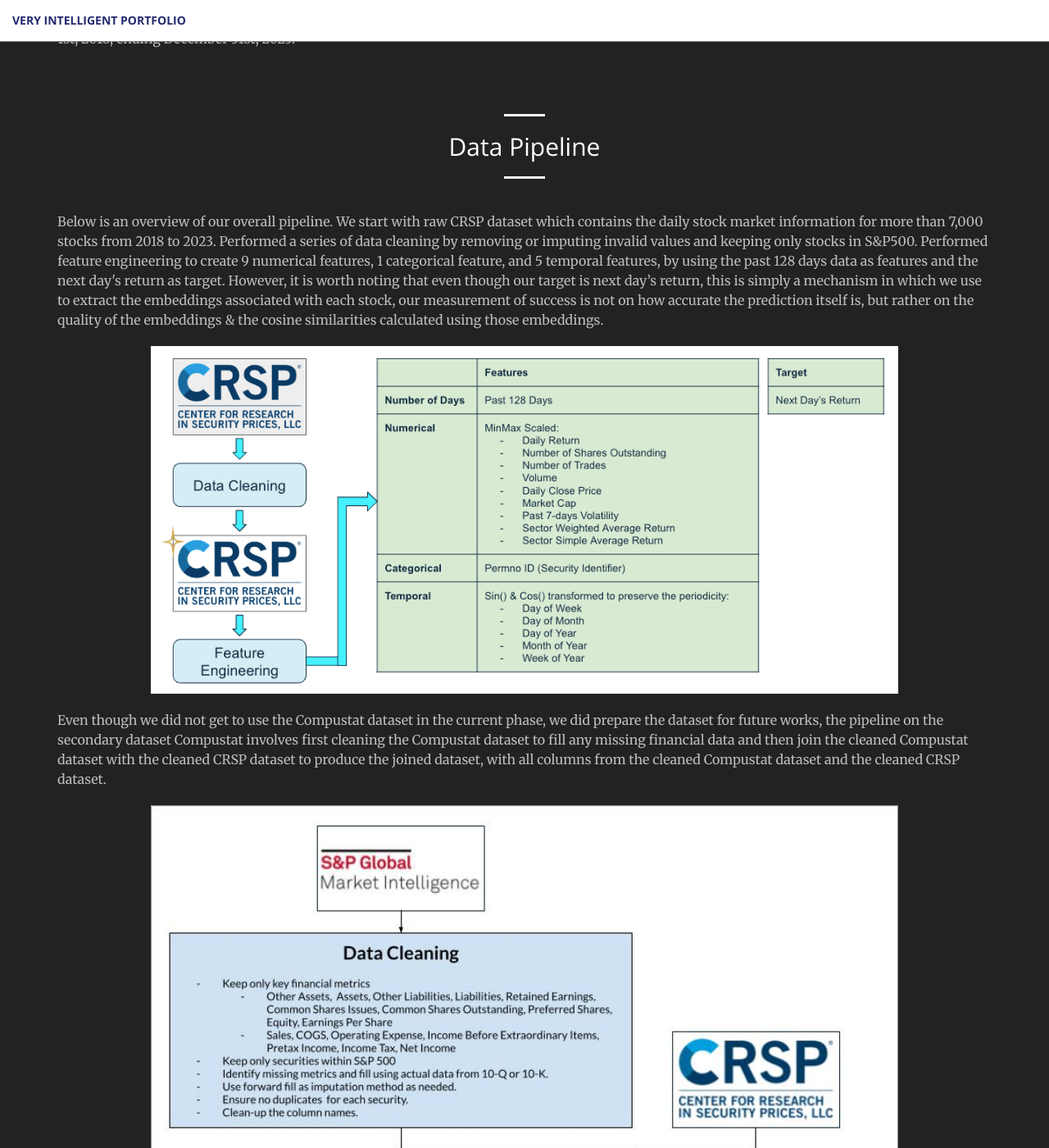
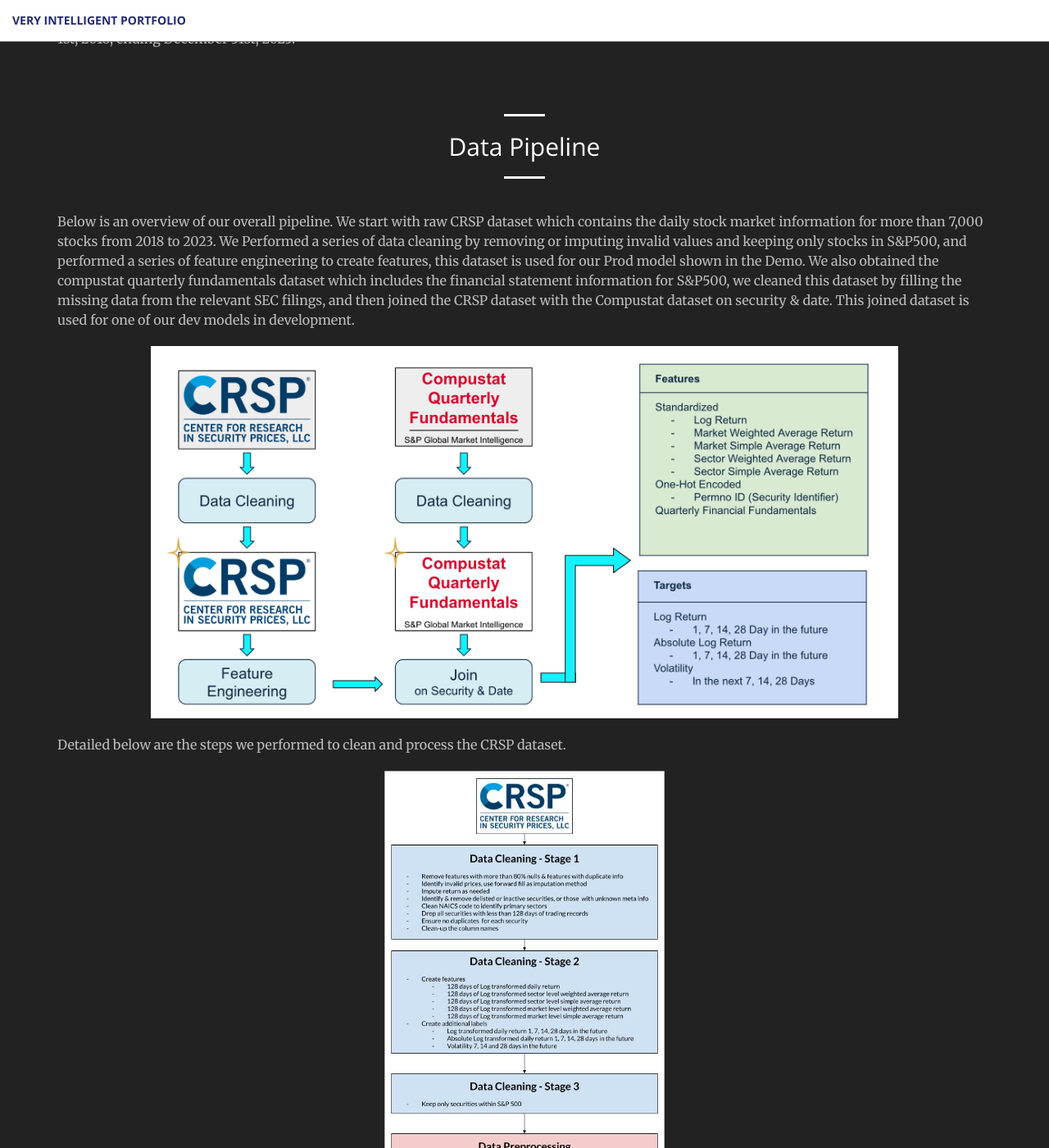
Before and after one commit to Very-Intelligent-Portfolio/Very-Intelligent-Portfolio.github.io, a Jekyll site: the page built from docs/datamodel.html, in a window 1280 px wide and 1400 px high, scrolled down 2392 px. Shown: the whole window at 82% size. Built offline with Jekyll 4.4.1, drawn with Linux system fonts in a browser that asks for light colours; some of the changed text lies outside the part shown.

Commit message:
update_data_model

```diff
--- a/docs/_includes/blackbox.html
+++ b/docs/_includes/blackbox.html
@@ -60,14 +60,12 @@
                 <hr class="light">
                 <h2 class="section-heading text-center">Data Pipeline</h2>
                 <hr class="light" id="add-bottom">
-                <p class="text-faded">Below is an overview of our overall pipeline. We start with raw CRSP dataset which contains the daily stock market information for more than 7,000 stocks from 2018 to 2023.
-                Performed a series of data cleaning by removing or imputing invalid values and keeping only stocks in S&P500.
-                Performed feature engineering to create 9 numerical features, 1 categorical feature, and 5 temporal features, by using the past 128 days data as features and the next day's return as target.
-                However, it is worth noting that even though our target is next day’s return, this is simply a mechanism in which we use to extract the embeddings associated with each stock, our measurement of success is not on how accurate the prediction itself is, but rather on the quality of the embeddings & the cosine similarities calculated using those embeddings.
-                </p>
+                <p class="text-faded">Below is an overview of our overall pipeline. We start with raw CRSP dataset which contains the daily stock market information for more than 7,000 stocks from 2018 to 2023. We Performed a series of data cleaning by removing or imputing invalid values and keeping only stocks in S&P500, and performed a series of feature engineering to create features, this dataset is used for our Prod model shown in the Demo. We also obtained the compustat quarterly fundamentals dataset which includes the financial statement information for S&P500, we cleaned this dataset by filling the missing data from the relevant SEC filings, and then joined the CRSP dataset with the Compustat dataset on security & date. This joined dataset is used for one of our dev models in development.</p>
                 <div class="text-center"><img src="img/pipeline/pipeline.jpg" id="center_larger" alt="" style="margin-bottom: 20px;"></div>
-                <p class="text-faded">Even though we did not get to use the Compustat dataset in the current phase, we did prepare the dataset for future works, the pipeline on the secondary dataset Compustat involves first cleaning the Compustat dataset to fill any missing financial data and then join the cleaned Compustat dataset with the cleaned CRSP dataset to produce the joined dataset, with all columns from the cleaned Compustat dataset and the cleaned CRSP dataset.</p>
-                <div class="text-center"><img src="img/pipeline/compustat.jpg" id="center_larger" alt=""></div>
+                <p class="text-faded">Detailed below are the steps we performed to clean and process the CRSP dataset.</p>
+                <div class="text-center"><img src="img/pipeline/crsp.jpg" id="center_small" alt=""></div>
+                <p class="text-faded">Detailed below are the steps we performed to clean and process the Compustat dataset, which is joined to the cleaned CRSP dataset to produce the complete dataset with market and fundamental data.</p>
+                <div class="text-center"><img src="img/pipeline/compustat.jpg" id="center_large" alt=""></div>
             </div>
         </div>
     </div>
@@ -75,22 +73,17 @@
         <div class="row" id="add-bottom">
             <div class="col-lg-12">
                 <hr class="light">
-                <h2 class="section-heading text-center">Model Architecture</h2>
+                <h2 class="section-heading text-center">Baseline</h2>
                 <hr class="light" id="add-bottom">
-                <p class="text-faded">Our model employs a simple architecture as pictured below. We separated our data to numerical features vs categorical features.
+                <p class="text-faded">Our baseline model employs a simple architecture as pictured below. This takes inspiration from word2vec and treats each Permno (stock identifier) as a word and extracts the static embedding associated with each Permno from the embedding layer. We separated our data to numerical features vs categorical features.
                 Numerical features are directly passed to multiple multi-headed self-attention layers whereas the categorical features is first pass through an embedding layer to generate the static embeddings associated with each permno, before being passed to multiple multi-headed self-attention layers.
                 The learned representations from both the numerical & embedding features are concatenated to produce the final prediction.
                 As mentioned before, we, however, do not use the predictions for the downstream task, and only use the learned embeddings from the embedding layer for portfolio optimization.
                 </p>
-                <div class="text-center"><img src="img/pipeline/model.jpg" id="center_larger" alt="" style="margin-bottom: 20px;"></div>
+                <div class="text-center"><img src="img/pipeline/baseline.jpg" id="center_large" alt="" style="margin-bottom: 20px;"></div>
             </div>
         </div>
-        <div class="row" id="add-bottom">
-            <div class="col-lg-12">
-                <hr class="light">
-                <h2 class="section-heading text-center">Model Experiments</h2>
-                <hr class="light" id="add-bottom">
-            </div>
+        <div class="row">
             <div class="col-lg-8">
                 <p class="text-faded">We experimented both in terms of data and in terms of the model architecture & hyperparameter tuning.
                     During training, we considered both standardization and MinMax scaling and concluded MinMax scaling made more sense due to the large difference in scales among different features.
@@ -103,12 +96,7 @@
                 <img src="img/pipeline/experiments.jpg" id="center_larger" alt="" style="margin-bottom: 20px;">
             </div>
         </div>
-        <div class="row" id="add-bottom">
-            <div class="col-lg-12">
-                <hr class="light">
-                <h2 class="section-heading text-center">Model Results</h2>
-                <hr class="light" id="add-bottom">
-            </div>
+        <div class="row">
             <div class="col-lg-8">
                 <p class="text-faded">We trained our model for 10 epochs and observed the learning curves and monitored the metrics. We used Mean Absolute Error (MAE) as our loss and Root Mean Squared Error (RMSE) as our metric. We can see that both train and validation results show promising progression throughout training.</p>
             </div>
@@ -116,29 +104,75 @@
                 <img src="img/pipeline/evaluation.jpg" id="center_larger" alt="" style="margin-bottom: 20px;">
             </div>
         </div>
-        <div class="row" id="add-bottom">
-            <div class="col-lg-12">
-                <hr class="light">
-                <h2 class="section-heading text-center">Cosine Similarities</h2>
-                <hr class="light" id="add-bottom">
+        <div class="row">
+            <div class="col-lg-8">
                 <p class="text-faded">After the training is completed, we extracted the embeddings for each stock and calculated the cosine similarities among all stocks. Below is an example of the cosine similarities for the first 20 stocks in the dataset.
-                We noted some stocks show negative cosine similarities, which we understand to be unlikely due to the nature of the stock market, but still possible due to competitions and volatility, something we intend to tackle in future iterations.
-                This cosine similarity matrix replaces the traditional correlation matrix used in portfolio optimization to generate portfolio recommendations by balancing the maximum sharpe ratio and the minimum variance.
+                    We noted some stocks show negative cosine similarities, which we understand to be unlikely due to the nature of the stock market, but still possible due to competitions and volatility, something we intend to tackle in future iterations.
+                    This cosine similarity matrix replaces the traditional correlation matrix used in portfolio optimization to generate portfolio recommendations by balancing the maximum sharpe ratio and the minimum variance.
                 </p>
-                <div class="text-center"><img src="img/pipeline/cosine.jpg" id="center_large" alt="" style="margin-bottom: 20px;"></div>
+            </div>
+            <div class="col-lg-4 text-center">
+                <div class="text-center"><img src="img/pipeline/cosine.jpg" id="center_larger" alt="" style="margin-bottom: 20px;"></div>
             </div>
         </div>
-        <div class="row" id="add-bottom">
+        <div class="row">
             <div class="col-lg-12">
-                <hr class="light">
-                <h2 class="section-heading text-center">Clustering</h2>
-                <hr class="light" id="add-bottom">
                 <p class="text-faded">To better visualize the cosine similarities among the stocks, we utilized Principle Components Analaysis (PCA) and t-distributed Stochastic Neighbor Embedding (t-SNE) as the dimensionality reduction technique to visualize the consine similarities among securities on a 2-dimensional space.
                 Here we show the results for two industries, biomedical and financial services industries.
                 We can see a clear clustering pattern in the biomedical sector and some clustering pattern in the financial services sector. Based on our domain expertise, we also reason that the clustering results in the financial services sector is reasonable, since the companies on the left side outside of the cluster, for example KEY, uses a very different operating model and revenue strategy than those inside the cluster on the right side.
                 We also reason that we only used the stock market movements to train our model, and using additional data could yield different results. It is also possible that sector is not the best indicator for clustering. It could be that the companies in the same sector moves in opposite directions in the market due to competition so they are actually more different than companies in different sectors that complement each other.
                 </p>
                 <div class="text-center"><img src="img/pipeline/cluster.jpg" id="center_larger" alt="" style="margin-bottom: 20px;"></div>
+            </div>
+        </div>
+    </div>
+    <div class="container">
+        <div class="row" id="add-bottom">
+            <div class="col-lg-12">
+                <hr class="light">
+                <h2 class="section-heading text-center">Minimal Viable Product (MVP) Production Model </h2>
+                <hr class="light" id="add-bottom">
+                <p class="text-faded">The model was developed for the MVP productionalization was inspired by the success of transformers with self-attention in NLP. We created features by including the log return for each permno for each day for 128 days context window, together with the one-hot-encoded permno ids which act as switches that turn on specific feature neurons for predicting individual stocks. The model uses the entire market context (for all stocks within one day) to predict the performance of the target permno for said day. This means teh log return from the last 128 days are used as features to predict the 11 targets of each stock for a given day.
+                The architecture of the model is largely similar to that of the transformer architecture introduced by <a href="https://arxiv.org/abs/1706.03762" class="dark">Vaswani, etc in "Attention Is All You Need"</a>. We extract the contextual embedding after the transformer block before the last linear layer, and this contextual embedding is the learned representations of all stocks in S&P 500. From the contextual embedding, we extract either the last embedding, which is the contextual embedding at the last time step, or the average embedding, which is the average of the contextual embedding along the time axis. These embeddings are used in place of the correlation matrix in producing the portfolio optimization recommendations.
+                </p>
+                <div class="text-center"><img src="img/pipeline/prod.jpg" id="center_large" alt="" style="margin-bottom: 20px;"></div>
+            </div>
+        </div>
+        <div class="row">
+            <div class="col-lg-8">
+                <p class="text-faded">We built our model using the PyTorch ML package and trained our model in AWS SageMaker with a NVIDIA A10G virtual machine with 8 GPUs. The model was trained for 50 epochs with early stopping and completed training in ~4 hours. We utilized MAE as our loss, RAdam as our optimizer, and with a learning rate of 0.00005. </p>
+            </div>
+            <div class="col-lg-4 text-center">
+                <img src="img/pipeline/train_infra.jpg" id="center_larger" alt="" style="margin-bottom: 20px;">
+            </div>
+        </div>
+        <div class="row">
+            <div class="col-lg-8">
+                <p class="text-faded">We evaluate the results of our model by using MAE as the loss and we monitor the learning curve as the model trains. We see that the model continues to improve after 50 epochs, showing promising learning progression.</p>
+            </div>
+            <div class="col-lg-4 text-center">
+                <img src="img/pipeline/loss.jpg" id="center_larger" alt="" style="margin-bottom: 20px;">
+            </div>
+        </div>
+        <div class="row">
+            <div class="col-lg-8">
+                <p class="text-faded">We also visualized the predictions against the actuals to visually inspect the quality of the predictions. Here are the actuals vs predictions for 2 of the 11 targets, where we can see the model was able to make reasonably accurate predictions, particularly impressive that the model was able to capture & make predictions on the market downturn during COVID-19.</p>
+            </div>
+            <div class="col-lg-4 text-center">
+                <div class="text-center"><img src="img/pipeline/targets.jpg" id="center_larger" alt="" style="margin-bottom: 20px;"></div>
+            </div>
+        </div>
+        <div class="row">
+            <div class="col-lg-12">
+                <p class="text-faded">Similar to the baseline model, we also plotted the cosine similarity matrix and noted that none of the cosine similarities are below 0, which is in-line with our expectation, where companies in the market generally move in a similar direction with each other. We also visualized the cosine similarities on low dimensional space by utilizing dimensionality reduction technique. Each grey dot represents one company in S&P 500. Highlighted below are companies within the financial services sector, all clusters near each other, again, in-line with our expectation, noting that similar companies should move in similar directions in the market.</p>
+                <div class="row">
+                    <div class="col-lg-6 text-center">
+                        <div class="text-center"><img src="img/pipeline/cosine_prod.jpg" id="center_larger" alt="" style="margin-bottom: 20px;"></div>
+                    </div>
+                    <div class="col-lg-6 text-center">
+                        <div class="text-center"><img src="img/pipeline/cluster_prod.jpg" id="center_larger" alt="" style="margin-bottom: 20px;"></div>
+                    </div>
+                </div>
             </div>
         </div>
     </div>
```
Also changed, not shown: docs/img/pipeline/baseline.jpg (renamed from docs/img/pipeline/model.jpg), docs/img/pipeline/cluster_prod.jpg (added), docs/img/pipeline/cosine_prod.jpg (added), docs/img/pipeline/crsp.jpg (added), docs/img/pipeline/loss.jpg (added), docs/img/pipeline/pipeline.jpg, docs/img/pipeline/prod.jpg (added), docs/img/pipeline/system_design.jpg (added), docs/img/pipeline/targets.jpg (added), docs/img/pipeline/train_infra.jpg (added), 3 other files.
